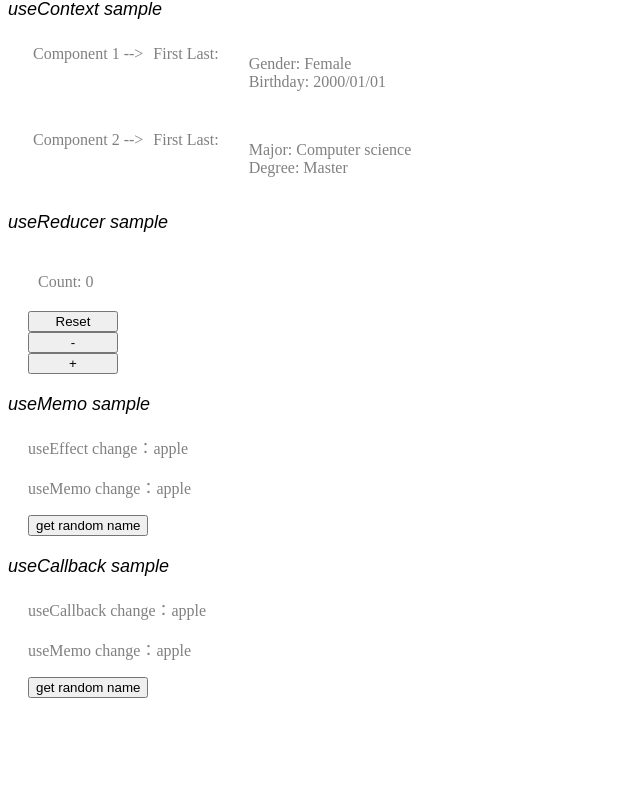
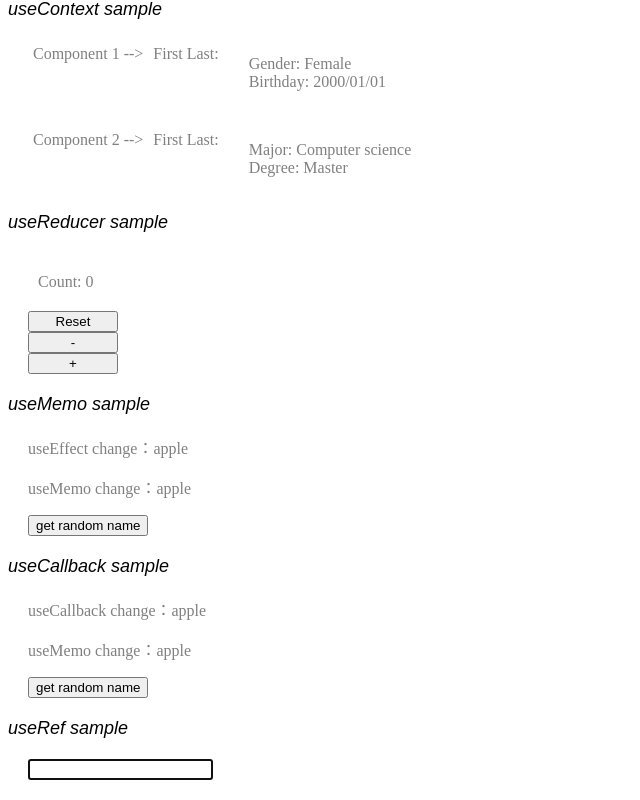
Before and after one commit to ValerieRen/vr-react-examples, a React (Create React App) app: page / in a window 1280 px wide. Shown: the part 294-1094 px from the top of the page, without its empty margins (0-640 px from the left). Before the commit the page ends 1012 px from the top, so only its background shows below. Built offline with nearby package versions, Linux system fonts and the light colour scheme; no server answers.

Commit message:
useRef example

```diff
--- a/src/App.js
+++ b/src/App.js
@@ -6,6 +6,7 @@ import UseContextExample from "./components/useContext/UseContextExample";
 import UseReducerExample from "./components/useReducer/UseReducerExample";
 import UseMemoExample from "./components/useMemo/UseMemoExample";
 import UseCallbackExample from "./components/useCallback/UseCallbackExample";
+import UseRefExample from "./components/useRef/UseRefExample";
 
 const App = () => {
   return (
@@ -22,6 +23,8 @@ const App = () => {
       <UseMemoExample/>
       <div className='title'><span>useCallback sample</span></div>
       <UseCallbackExample/>
+      <div className='title'><span>useRef sample</span></div>
+      <UseRefExample/>
     </div>
   );
 }
--- a/src/App.scss
+++ b/src/App.scss
@@ -91,3 +91,8 @@
   margin: 20px 20px;
   color: grey;
 }
+
+.ref {
+  margin: 20px 20px;
+  color: grey;
+}
--- /dev/null
+++ b/src/components/useRef/UseRefExample.js
@@ -0,0 +1,23 @@
+import React, {useRef, useEffect} from "react";
+
+const UseRefExample = () => {
+  const inputRef = useRef('');
+  const getFocus = (e) => {
+    inputRef.current.value = e.target.value;
+    console.log('UseRefExample', inputRef.current.value);
+  }
+
+  useEffect(() => {
+    inputRef.current.focus();
+  }, []);
+
+  return (
+    <React.Fragment>
+      <div className='ref'>
+        <input ref={inputRef} type="text" onChange={getFocus}/>
+      </div>
+    </React.Fragment>
+  )
+}
+
+export default UseRefExample;
```
Also changed, not shown: 1 other file (tests, documents, lock files or other folders).
